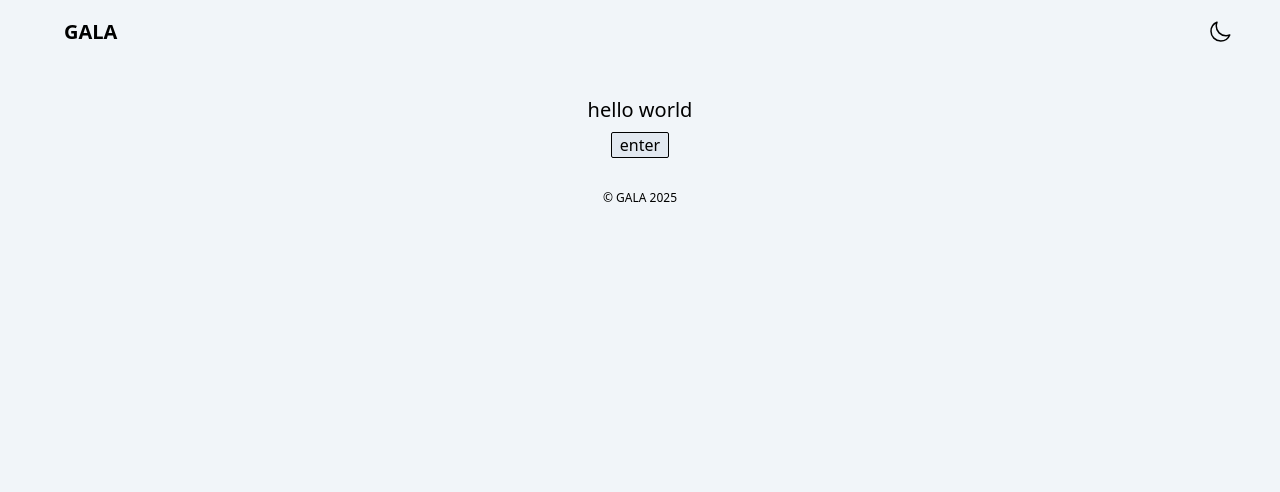
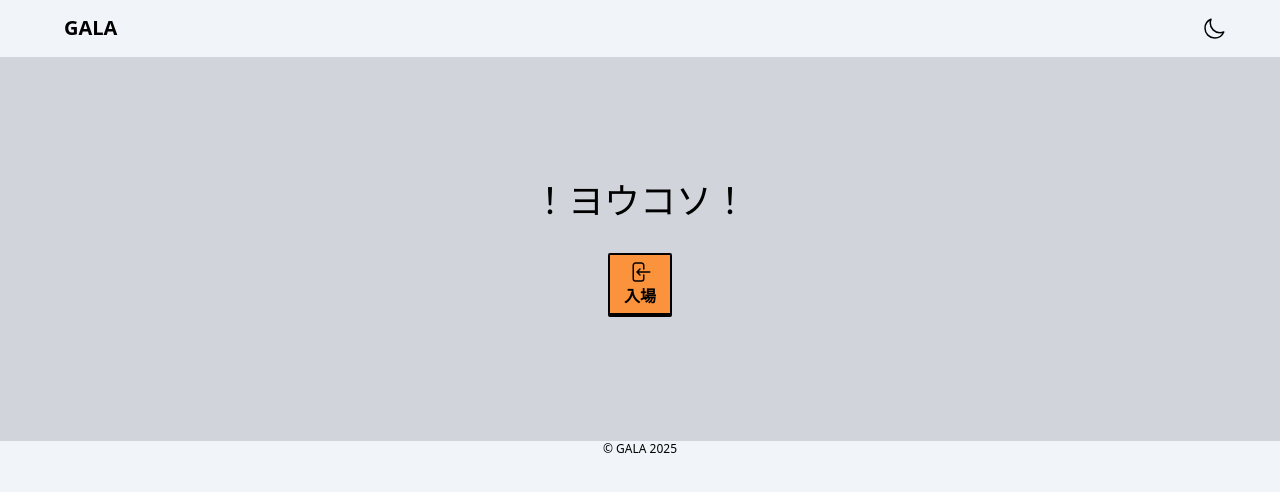
Before and after one commit to jasonkarjadi/gala, a SvelteKit app: page / in a window 1280 px wide. Shown: the top 492 px of the page. Built offline with nearby package versions, Linux system fonts and the light colour scheme.

Commit message:
add more styling to front page and layout

```diff
--- /dev/null
+++ b/src/lib/icons/ArrowLeftEndOnRectangleOutline.svelte
@@ -0,0 +1,14 @@
+<svg
+  xmlns="http://www.w3.org/2000/svg"
+  fill="none"
+  viewBox="0 0 24 24"
+  stroke-width="1.5"
+  stroke="currentColor"
+  class="size-6"
+>
+  <path
+    stroke-linecap="round"
+    stroke-linejoin="round"
+    d="M15.75 9V5.25A2.25 2.25 0 0 0 13.5 3h-6a2.25 2.25 0 0 0-2.25 2.25v13.5A2.25 2.25 0 0 0 7.5 21h6a2.25 2.25 0 0 0 2.25-2.25V15M12 9l-3 3m0 0 3 3m-3-3h12.75"
+  />
+</svg>
--- a/src/routes/+layout.svelte
+++ b/src/routes/+layout.svelte
@@ -4,10 +4,10 @@
   let { children } = $props();
 </script>
 
-<header class="flex h-16 px-12 justify-between">
+<header class="flex h-14 px-12 justify-between items-center">
   <a
     href="/"
-    class="font-bold inline-block text-xl content-center px-4 hover:bg-slate-300 active:bg-slate-400 dark:text-slate-100 dark:hover:bg-slate-600 dark:active:bg-slate-500"
+    class="font-bold inline-block text-xl content-center px-4 rounded-b h-full hover:bg-slate-300 active:bg-slate-400 dark:text-slate-100 dark:hover:bg-slate-600 dark:active:bg-slate-500"
   >
     GALA
   </a>
@@ -16,4 +16,4 @@
 <main>
   {@render children()}
 </main>
-<footer class="text-center text-xs">© GALA 2025</footer>
+<footer class="text-center text-xs dark:text-slate-100">© GALA 2025</footer>
--- a/src/routes/+page.svelte
+++ b/src/routes/+page.svelte
@@ -1,12 +1,19 @@
+<script>
+  import ArrowLeftEndOnRectangleOutline from "$lib/icons/ArrowLeftEndOnRectangleOutline.svelte";
+</script>
+
 <svelte:head>
   <title>GALA｜遊び場</title>
 </svelte:head>
-<div class="text-center my-8">
-  <h1 class="mb-2 text-xl dark:text-slate-100">hello world</h1>
+<div
+  class="text-center mt-px h-96 bg-gray-300 content-center dark:bg-stone-400"
+>
+  <h1 class="mb-8 text-4xl">！ヨウコソ！</h1>
   <a
     href="/games"
-    class="border border-black bg-slate-200 px-2 inline-block rounded-sm"
+    class="border-2 border-b-4 border-black bg-orange-400 px-2 rounded-sm size-16 font-bold mx-auto flex flex-col justify-center items-center hover:bg-orange-300 active:border-b-2 active:border-t-8"
   >
-    enter
+    <ArrowLeftEndOnRectangleOutline />
+    入場
   </a>
 </div>
--- a/src/routes/DarkToggle.svelte
+++ b/src/routes/DarkToggle.svelte
@@ -11,6 +11,7 @@
 </script>
 
 <button
+  class="hover:bg-slate-300 rounded-full p-1.5 pl-1 pb-1 dark:text-slate-100 dark:hover:bg-slate-500"
   onclick={() => {
     document.getElementsByTagName("html")[0].classList.toggle("dark");
     isDark = !isDark;
```
